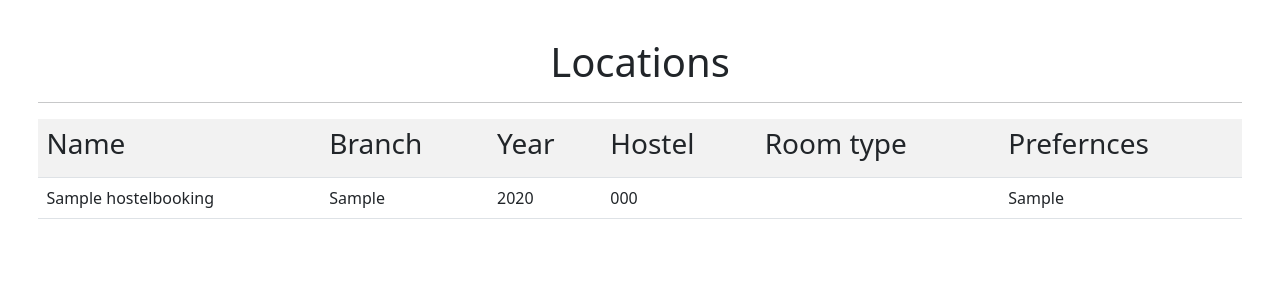
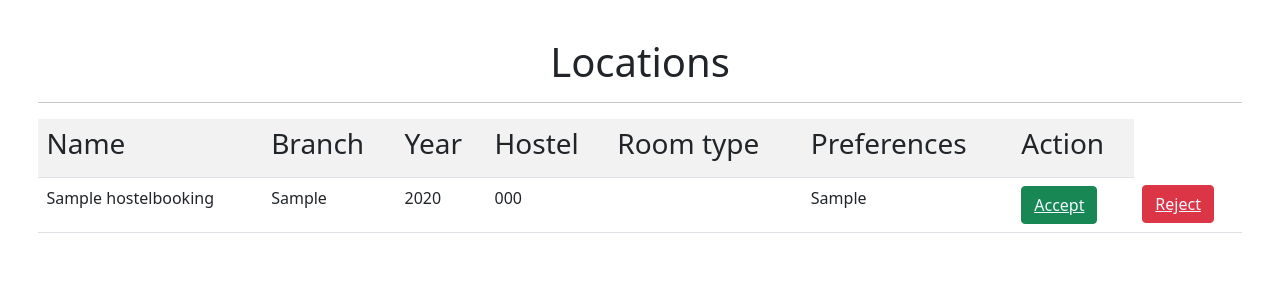
Before and after one commit to laasyaetikala/HackforET_InfiniteLoop, a Flask app: page /admin in a window 1280 px wide. Shown: the top 300 px of the page. Run offline with Flask 2, Linux system fonts and the light colour scheme; tables that the repository leaves empty or names only in its code hold one stand-in row (values such as "Sample post"); some libraries are stand-ins or nearby versions.

Commit message:
Update admin.html

```diff
--- a/templates/admin.html
+++ b/templates/admin.html
@@ -20,7 +20,8 @@
                 <th><h3>Year</h3></th>
                 <th><h3>Hostel</h3></th>
                 <th><h3>Room type</h3></th>
-                <th><h3>Prefernces</h3></th>
+                <th><h3>Preferences</h3></th>
+                <th><h3>Action</h3></th>
             </tr>
                 {%for i in list%}
                 <tr>
@@ -30,6 +31,8 @@
                     <td>{{i.hostel}}</td>
                     <td>{{i.room}}</td>
                     <td>{{i.preferences}}</td>
+                    <td><button type="submit" class="btn btn-success"><a href="/accepted" style="color: aliceblue;">Accept</a></button></td>
+                    <td><button type="submit" class="btn btn-danger"><a href="/rejected" style="color: aliceblue;">Reject</a></button></td>
                 </tr>
                 {%endfor%}
         </table>
```
